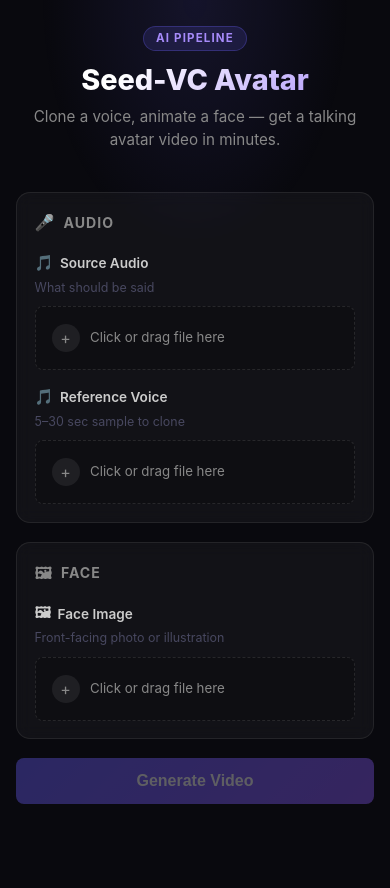
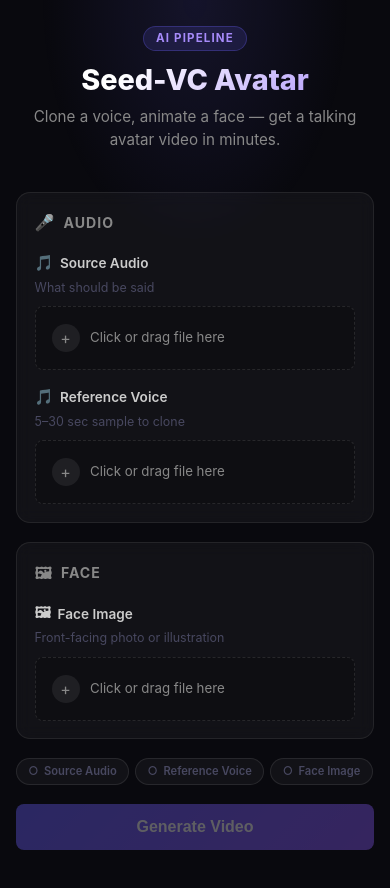
Before and after one commit to shre111/seed-vc-pipeline, a React app in the folder frontend/: page / in a window 390 px wide. Shown: the top 888 px of the page. Before the commit the page ends 852 px from the top, so only its background shows below. Built offline with nearby package versions, Linux system fonts and the light colour scheme; no server answers; the HTML template or start-up script is replaced by a standard one.

Commit message:
feat(frontend): add readiness pills, button pulse, done celebration (#2)
Co-authored-by: shre111 <shre111@users.noreply.github.com>

```diff
--- a/frontend/src/App.jsx
+++ b/frontend/src/App.jsx
@@ -4,6 +4,15 @@
 import { StatusPanel } from './components/StatusPanel';
 import { VideoResult } from './components/VideoResult';
 import { usePipeline } from './hooks/usePipeline';
+
+function ReadinessPill({ label, done }) {
+  return (
+    <span className={`readiness-pill${done ? ' readiness-pill--done' : ''}`}>
+      <span className="readiness-dot">{done ? '✓' : '○'}</span>
+      {label}
+    </span>
+  );
+}
 
 export default function App() {
   const [sourceAudio, setSourceAudio] = useState(null);
@@ -80,8 +89,18 @@
             <ExampleFaces onSelect={setFaceImage} disabled={isRunning} selectedFile={faceImage} />
           </section>
 
+          <div className="readiness-bar">
+            <ReadinessPill label="Source Audio"    done={!!sourceAudio} />
+            <ReadinessPill label="Reference Voice" done={!!targetAudio} />
+            <ReadinessPill label="Face Image"      done={!!faceImage} />
+          </div>
+
           <div className="actions">
-            <button type="submit" disabled={!canSubmit} className="btn-primary">
+            <button
+              type="submit"
+              disabled={!canSubmit}
+              className={`btn-primary${canSubmit ? ' btn-primary--ready' : ''}`}
+            >
               {isRunning
                 ? <><span className="btn-spinner" />Generating…</>
                 : 'Generate Video'}
--- a/frontend/src/components/StatusPanel.jsx
+++ b/frontend/src/components/StatusPanel.jsx
@@ -16,7 +16,7 @@
   const current = stepIndex(status);
 
   return (
-    <div className="status-panel card">
+    <div className={`status-panel card${status === 'done' ? ' status-panel--done' : ''}`}>
       <div className="status-header">
         <span className="status-title">Pipeline Progress</span>
         <span className="progress-pct">{progress}%</span>
--- a/frontend/src/index.css
+++ b/frontend/src/index.css
@@ -525,10 +525,75 @@
 .upload-form > *:nth-child(2) { animation-delay: .1s;  }
 .upload-form > *:nth-child(3) { animation-delay: .15s; }
 
+/* ── Readiness pills ────────────────────────────────── */
+.readiness-bar {
+  display: flex;
+  gap: .5rem;
+  flex-wrap: wrap;
+}
+
+.readiness-pill {
+  display: inline-flex;
+  align-items: center;
+  gap: .35rem;
+  font-size: .74rem;
+  font-weight: 600;
+  padding: .25rem .7rem;
+  border-radius: 99px;
+  background: rgba(255,255,255,.04);
+  border: 1px solid rgba(255,255,255,.09);
+  color: var(--text-dim);
+  transition: background .25s, border-color .25s, color .25s;
+}
+
+.readiness-pill--done {
+  background: rgba(74,222,128,.1);
+  border-color: rgba(74,222,128,.25);
+  color: var(--success);
+}
+
+.readiness-dot {
+  font-size: .7rem;
+  line-height: 1;
+}
+
+/* ── Button pulse when ready ────────────────────────── */
+.btn-primary--ready {
+  animation: pulse-glow 2.2s ease-in-out infinite;
+}
+
+@keyframes pulse-glow {
+  0%, 100% { box-shadow: 0 4px 20px rgba(108,99,255,.3); }
+  50%       { box-shadow: 0 4px 32px rgba(108,99,255,.65), 0 0 0 4px rgba(108,99,255,.1); }
+}
+
+/* ── Card hover glow ────────────────────────────────── */
+.card {
+  transition: border-color .25s, box-shadow .25s;
+}
+.card:hover {
+  border-color: rgba(255,255,255,.13);
+  box-shadow: 0 0 0 1px rgba(108,99,255,.08), 0 8px 32px rgba(0,0,0,.3);
+}
+
+/* ── Done celebration on status panel ───────────────── */
+.status-panel--done {
+  border-color: rgba(74,222,128,.3);
+  box-shadow: 0 0 0 1px rgba(74,222,128,.1), 0 0 32px rgba(74,222,128,.08);
+  animation: done-glow 1s ease both;
+}
+
+@keyframes done-glow {
+  from { box-shadow: 0 0 0 0 rgba(74,222,128,.4); }
+  to   { box-shadow: 0 0 0 1px rgba(74,222,128,.1), 0 0 32px rgba(74,222,128,.08); }
+}
+
 /* ── Mobile ─────────────────────────────────────────── */
 @media (max-width: 480px) {
   .app { padding: 1.5rem 1rem 3rem; }
   .app-header h1 { font-size: 1.8rem; }
   .card { padding: 1.1rem 1.1rem; }
   .faces-grid { grid-template-columns: repeat(auto-fill, minmax(56px, 1fr)); }
+  .readiness-bar { gap: .4rem; }
+  .readiness-pill { font-size: .7rem; }
 }
```
